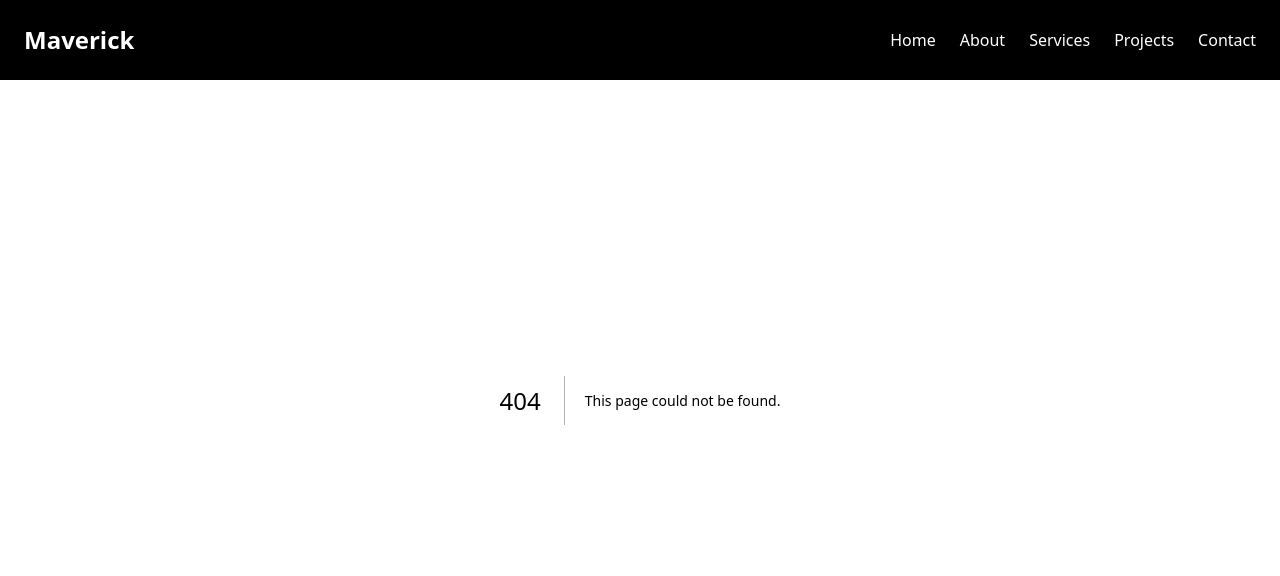
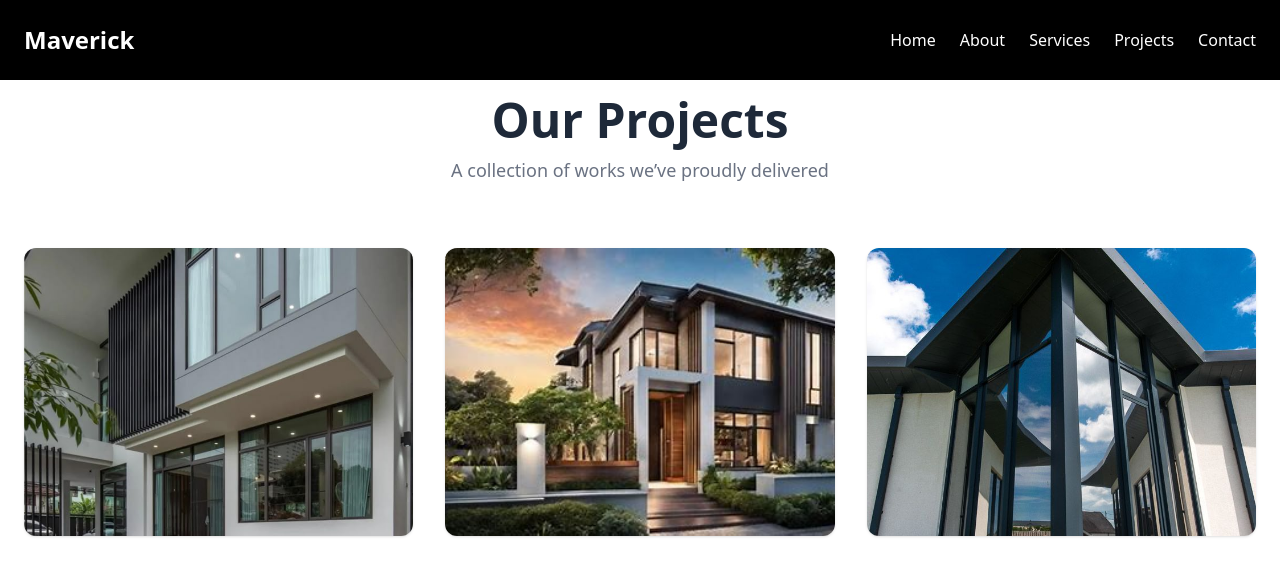
Before and after one commit to TadiwaMakoni05/maverick, a Next.js app: page /projects in a window 1280 px wide. Before the commit this address had no page. Shown: the top 576 px of the page. Built offline with nearby package versions, Linux system fonts and the light colour scheme.

Commit message:
projects page init

```diff
--- /dev/null
+++ b/src/app/projects/page.js
@@ -0,0 +1,132 @@
+"use client";
+
+import { useState } from "react";
+import Image from "next/image";
+import { X, ChevronLeft, ChevronRight } from "lucide-react";
+
+const allProjects = [
+  {
+    title: "Modern Office Front",
+    description:
+      "Aluminum curtain walls and sliding glass doors installed for a corporate office building.",
+    image: "/c5b8a6fc9840f5503d7fd05a7c2905ac.jpg",
+    location: "Downtown Dubai, UAE",
+  },
+  {
+    title: "Luxury Villa Windows",
+    description:
+      "Custom thermal-insulated aluminum windows fitted for a private luxury villa.",
+    image: "/OIP.jpeg",
+    location: "Palm Jumeirah, Dubai",
+  },
+  {
+    title: "Retail Store Entrance",
+    description:
+      "Automatic sliding aluminum doors designed for a high-traffic retail environment.",
+    image: "/0547c5450099cb1a6ebf0daa6c9db69c.jpg",
+    location: "Abu Dhabi Mall, Abu Dhabi",
+  },
+  // ➕ add more completed projects here
+];
+
+export default function ProjectsPage() {
+  const [selectedIndex, setSelectedIndex] = useState(null);
+
+  const closeModal = () => setSelectedIndex(null);
+  const showPrev = () =>
+    setSelectedIndex((prev) =>
+      prev === 0 ? allProjects.length - 1 : prev - 1
+    );
+  const showNext = () =>
+    setSelectedIndex((prev) =>
+      prev === allProjects.length - 1 ? 0 : prev + 1
+    );
+
+  return (
+    <main className="min-h-screen bg-white py-24 px-6">
+      <div className="max-w-7xl mx-auto">
+        {/* Heading */}
+        <div className="text-center mb-16">
+          <h1 className="text-5xl font-bold text-gray-800 mb-3">Our Projects</h1>
+          <p className="text-gray-500 text-lg">
+            A collection of works we’ve proudly delivered
+          </p>
+        </div>
+
+        {/* Projects Grid */}
+        <div className="grid grid-cols-1 sm:grid-cols-2 lg:grid-cols-3 gap-8">
+          {allProjects.map((project, index) => (
+            <div
+              key={index}
+              className="group relative overflow-hidden rounded-xl shadow-sm hover:shadow-lg transition duration-300 cursor-pointer"
+              onClick={() => setSelectedIndex(index)}
+            >
+              <Image
+                src={project.image}
+                alt={project.title}
+                width={600}
+                height={400}
+                className="w-full h-72 object-cover transition-transform duration-300 group-hover:scale-105"
+              />
+
+              {/* Overlay */}
+              <div className="absolute inset-0 bg-black/50 opacity-0 group-hover:opacity-100 transition-opacity duration-300 flex flex-col justify-end p-4 text-white">
+                <h3 className="text-lg font-semibold">{project.title}</h3>
+                <p className="text-xs italic">{project.location}</p>
+              </div>
+            </div>
+          ))}
+        </div>
+      </div>
+
+      {/* Modal */}
+      {selectedIndex !== null && (
+        <div className="fixed inset-0 z-50 bg-black/80 flex items-center justify-center p-6">
+          <div className="relative max-w-4xl w-full bg-white rounded-xl overflow-hidden shadow-lg">
+            {/* Close button */}
+            <button
+              onClick={closeModal}
+              className="absolute top-4 right-4 text-white hover:text-red-500 transition"
+            >
+              <X size={28} />
+            </button>
+
+            {/* Prev/Next buttons */}
+            <button
+              onClick={showPrev}
+              className="absolute top-1/2 left-4 -translate-y-1/2 bg-black/40 hover:bg-black/70 text-white p-2 rounded-full transition"
+            >
+              <ChevronLeft size={28} />
+            </button>
+            <button
+              onClick={showNext}
+              className="absolute top-1/2 right-4 -translate-y-1/2 bg-black/40 hover:bg-black/70 text-white p-2 rounded-full transition"
+            >
+              <ChevronRight size={28} />
+            </button>
+
+            {/* Modal content */}
+            <Image
+              src={allProjects[selectedIndex].image}
+              alt={allProjects[selectedIndex].title}
+              width={900}
+              height={500}
+              className="w-full h-[450px] object-cover"
+            />
+            <div className="p-6">
+              <h3 className="text-2xl font-bold mb-2">
+                {allProjects[selectedIndex].title}
+              </h3>
+              <p className="text-gray-700 mb-1">
+                {allProjects[selectedIndex].description}
+              </p>
+              <p className="text-sm text-gray-500 italic">
+                {allProjects[selectedIndex].location}
+              </p>
+            </div>
+          </div>
+        </div>
+      )}
+    </main>
+  );
+}
```
